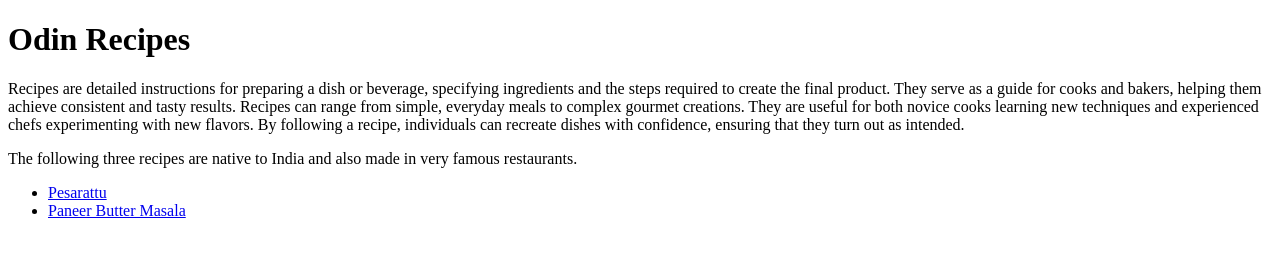
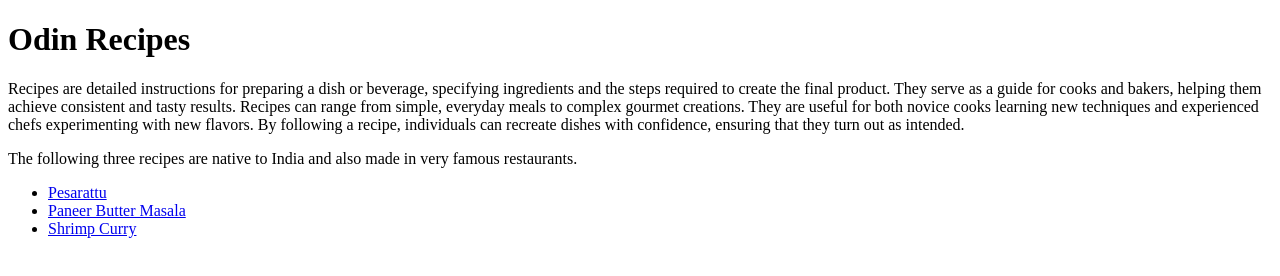
Before and after one commit to Vijay-1702/odin-recipes, a plain HTML site: page index.html in a window 1280 px wide. Drawn offline with Linux system fonts and the light colour scheme.

Commit message:
Add link to shrimp.html web page
Added link to shrimp.html from index.html
modified:   index.html

```diff
--- a/index.html
+++ b/index.html
@@ -13,7 +13,7 @@
     <ul>
         <li><a href="recipes/pesarattu.html">Pesarattu</a></li>
         <li><a href="recipes/paneerbm.html">Paneer Butter Masala</a></li>
-
+        <li><a href="recipes/shrimp.html">Shrimp Curry</a></li>
     </ul>
 </body>
 </html>
```
